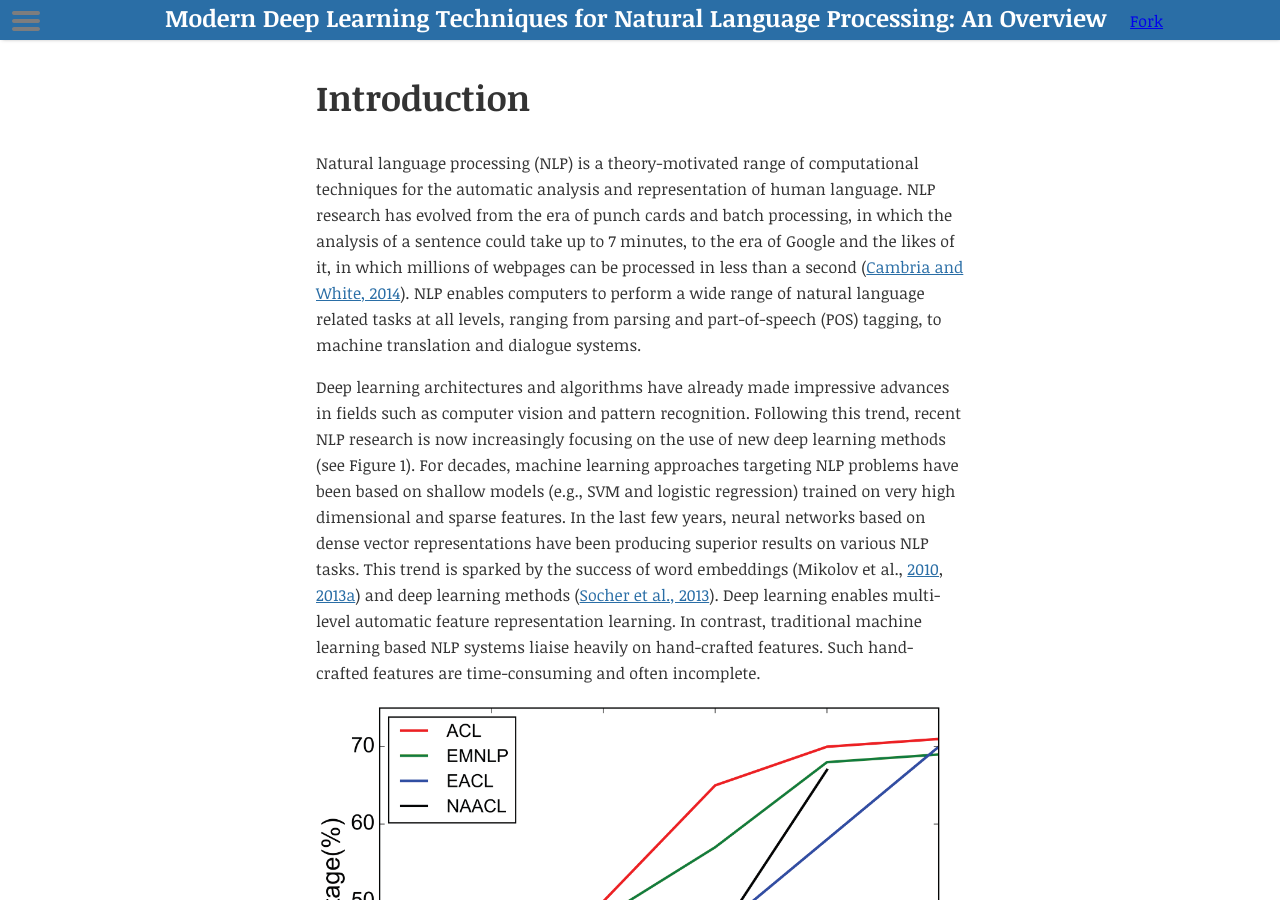
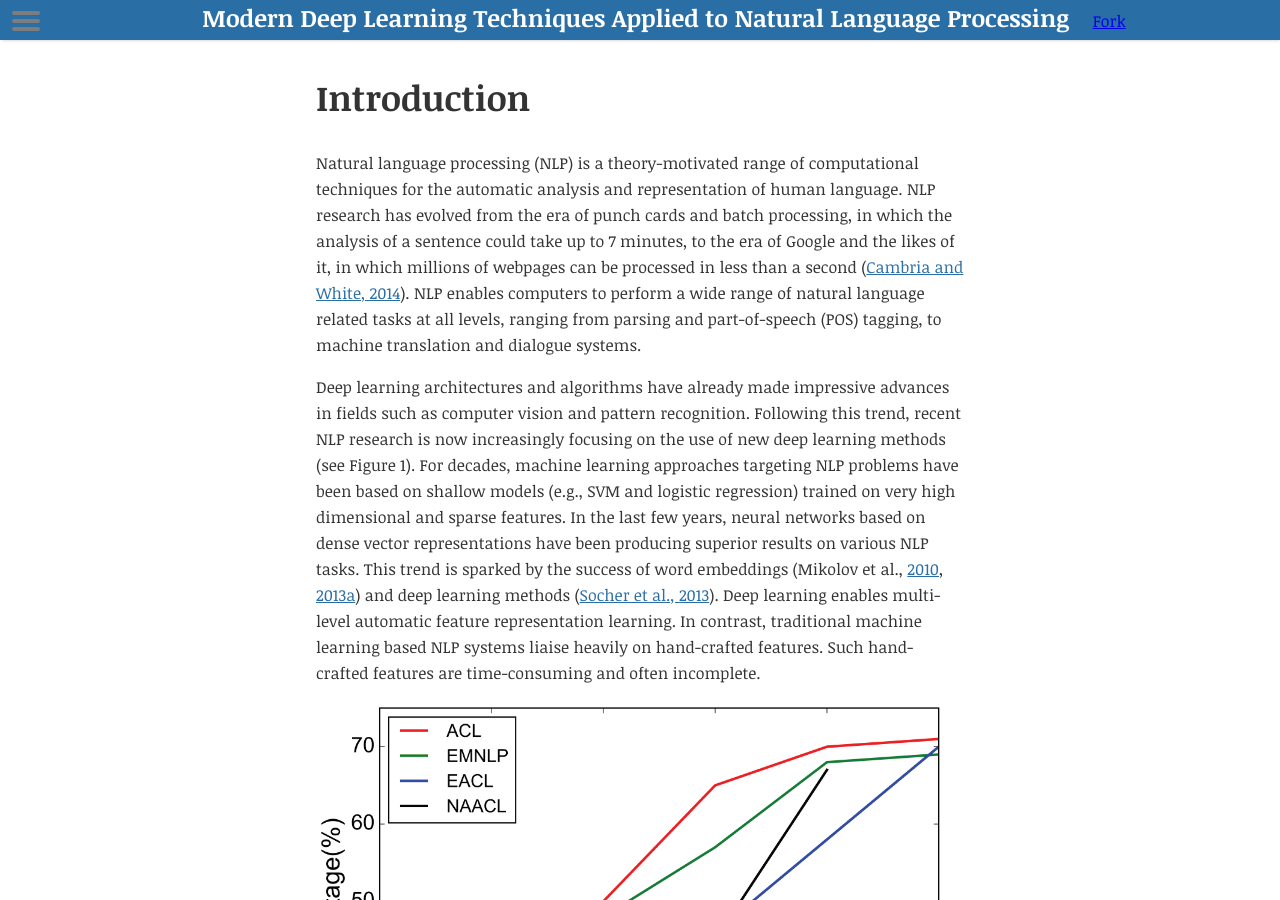
Before and after one commit to omarsar/nlp_overview, a Jekyll site: the page built from index.html, in a window 1280 px wide and 900 px high. Built offline with Jekyll 4.4.1, drawn with Linux system fonts in a browser that asks for light colours; nearby versions of some CDN libraries.

Commit message:
change style of book

```diff
--- a/_config.yml
+++ b/_config.yml
@@ -1,7 +1,8 @@
 ######################
 # book (meta) info
 
-title: "Modern Deep Learning Techniques for Natural Language Processing: An Overview"
+title: "Modern Deep Learning Techniques Applied to Natural Language Processing"
+#Modern Deep Learning Techniques for Natural Language Processing: An Overview
 author:
   name: Authors
 
```
Also changed, not shown: README.md.
